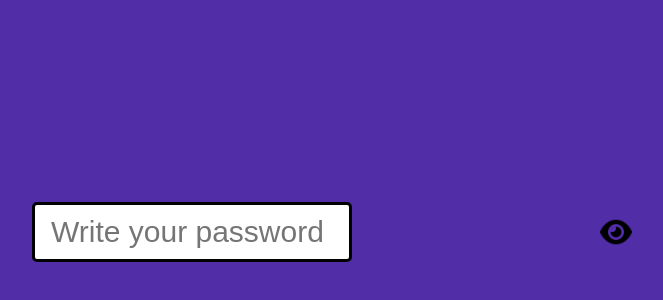
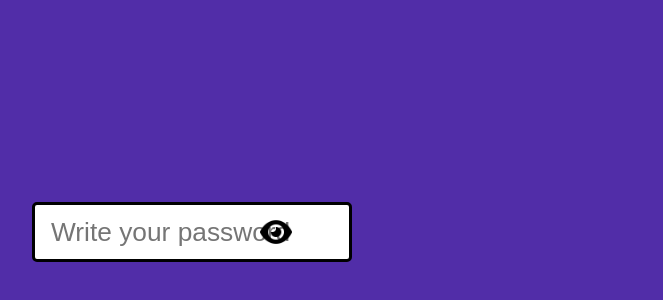
Before and after one commit to xedwxnn/Show-and-Hide-Password, a plain HTML site: page views/index.html in a window 1280 px wide. Shown: the part 168-468 px from the top of the page, without its empty margins (448-1111 px from the left). Drawn offline with nearby package versions, Linux system fonts and the light colour scheme.

Commit message:
arreglos en css

```diff
--- a/css/style.css
+++ b/css/style.css
@@ -17,7 +17,6 @@ body {
 }
 
 input {
-    position: relative;
     border: none;
     width: 320px;
     height: 60px;
@@ -25,7 +24,8 @@ input {
     border-radius: 5px;
     outline: none;
     padding-left: 16px;
-    font-size: 30px;
+    padding-right: 58px;
+    font-size: 26.3px;
 }
 
 input::placeholder {
@@ -39,9 +39,11 @@ input:focus::placeholder, input:hover::placeholder {
 
 img {
     position: absolute;
-    right: 200px;
+    right: 540px;
     width: 32px;
-    height: auto;
+    height: 27px;
+    top: 50%;
+    transform: translateY(-50%);
 }
 
 img:hover {
--- a/views/index.html
+++ b/views/index.html
@@ -12,8 +12,10 @@
 
 <body>
     <div class="input-container">
+        <span>
         <input type="password" placeholder="Write your password" id="passwordInput">
         <img src="../assets/images/open_eye-logo.png" id="ImageInput" alt="Eye Icon">
+        </span>
     </div>
 </body>
 </html>
```
